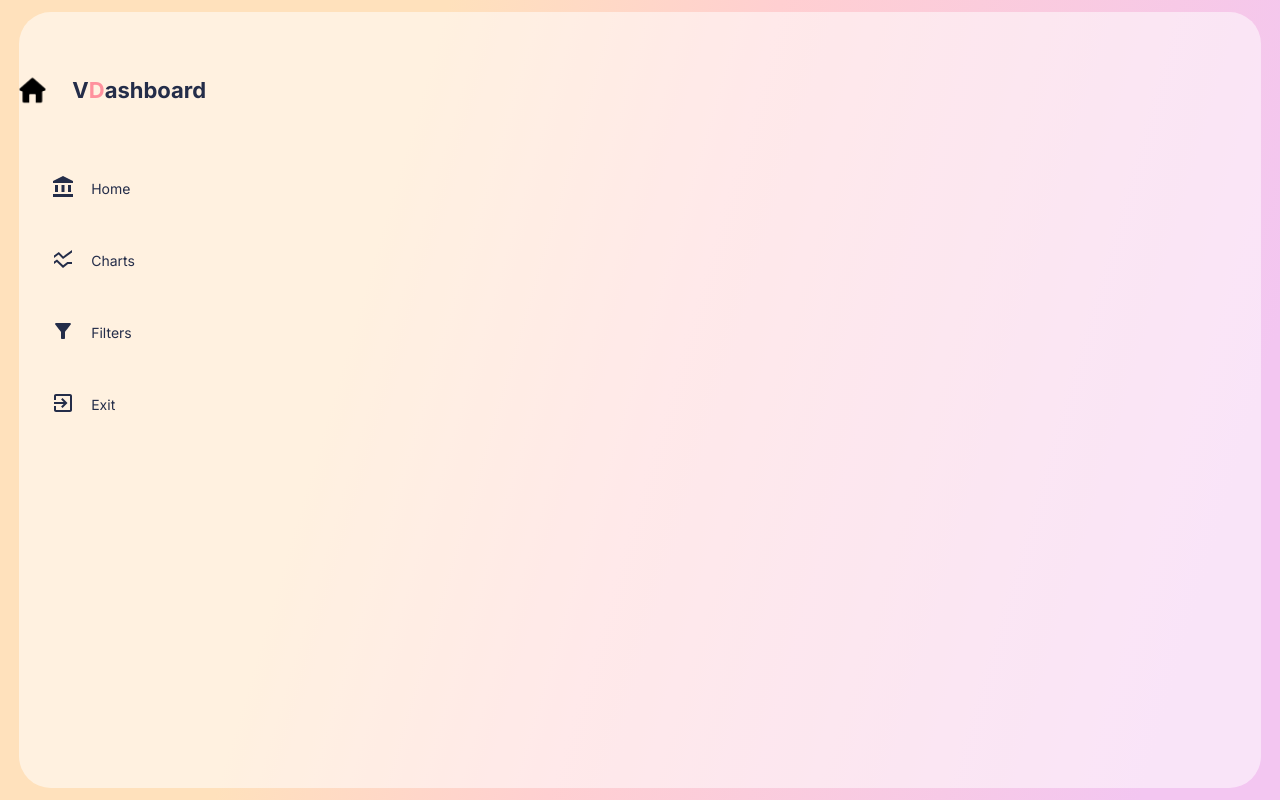
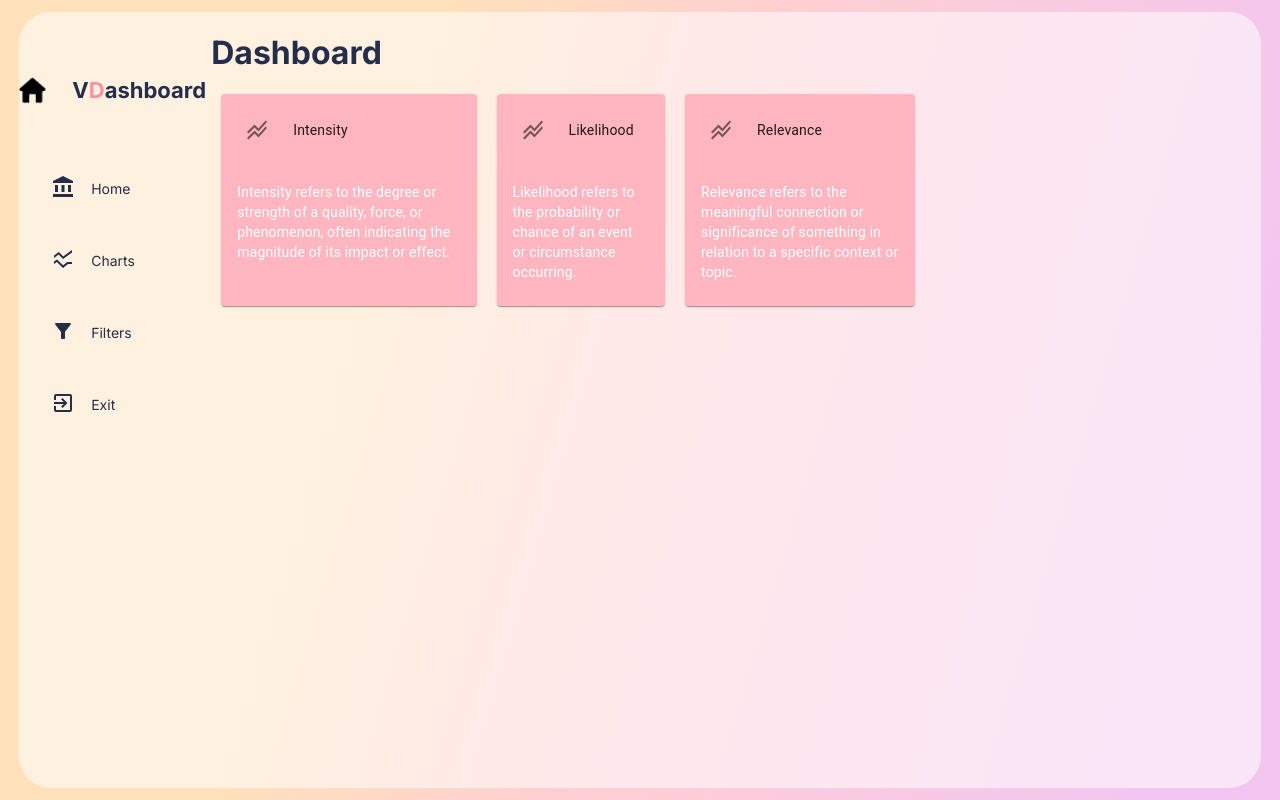
Before and after one commit to rabia1311/dashboard, a React (Create React App) app: page / in a window 1280 px wide. Built offline with nearby package versions, Linux system fonts and the light colour scheme.

Commit message:
Cards added in main dashboard

```diff
--- a/src/App.js
+++ b/src/App.js
@@ -1,10 +1,12 @@
 import Sidebar from "../src/components/Sidebar/Sidebar"
 import './App.css';
+import MainDash from "./components/Maindash/MainDash";
 function App() {
   return (
     <div className="App">
     <div className="AppGlass">
 <Sidebar/>
+<MainDash/>
       </div>
     </div>
   );
--- /dev/null
+++ b/src/components/Cards/Cards.js
@@ -0,0 +1,69 @@
+import React from 'react';
+import Card from '@mui/material/Card';
+import CardContent from '@mui/material/CardContent';
+import CardHeader from '@mui/material/CardHeader';
+import IconButton from '@mui/material/IconButton';
+import Typography from '@mui/material/Typography';
+import BrightnessLowIcon from '@mui/icons-material/BrightnessLow'; // Import the icon
+import StackedLineChartIcon from '@mui/icons-material/StackedLineChart';
+const Cards = () => {
+  const cardStyles = {
+    backgroundColor: 'lightpink',
+    maxWidth: 400,
+    margin: '0 10px', // Add some margin for spacing
+  };
+
+  return (
+    <div style={{ display: 'flex' }}>
+      <Card sx={cardStyles}>
+        <CardHeader
+          avatar={
+            <IconButton aria-label="intensity">
+             <StackedLineChartIcon/>
+            </IconButton>
+          }
+          title="Intensity"
+        />
+        <CardContent>
+          <Typography variant="body2" color="white">
+            Intensity refers to the degree or strength of a quality, force, or phenomenon, often indicating the magnitude of its impact or effect.
+          </Typography>
+        </CardContent>
+      </Card>
+      <Card sx={cardStyles}>
+        <CardHeader
+          avatar={
+            <IconButton aria-label="intensity">
+              <StackedLineChartIcon/>
+            </IconButton>
+          }
+          title="Likelihood
+          "
+        />
+        <CardContent>
+          <Typography variant="body2" color="white">
+          Likelihood refers to the probability or chance of an event or circumstance occurring.
+          </Typography>
+        </CardContent>
+      </Card>
+      <Card sx={cardStyles}>
+        <CardHeader
+          avatar={
+            <IconButton aria-label="intensity">
+                              <StackedLineChartIcon/>
+
+            </IconButton>
+          }
+          title="Relevance"
+        />
+        <CardContent>
+          <Typography variant="body2" color="white">
+          Relevance refers to the meaningful connection or significance of something in relation to a specific context or topic.
+          </Typography>
+        </CardContent>
+      </Card>
+    </div>
+  );
+}
+
+export default Cards;
--- /dev/null
+++ b/src/components/Maindash/MainDash.js
@@ -0,0 +1,14 @@
+import "../Maindash/maindash.css"
+import React from 'react'
+import Cards from "../Cards/Cards"
+const MainDash = () => {
+  return (
+    <div className="MainDash">
+        <h1>Dashboard</h1>
+        <Cards/>
+
+    </div>
+  )
+}
+
+export default MainDash
```
Also changed, not shown: src/components/Cards/cards.css (added, +13 -0 lines), src/components/Maindash/maindash.css (added).
